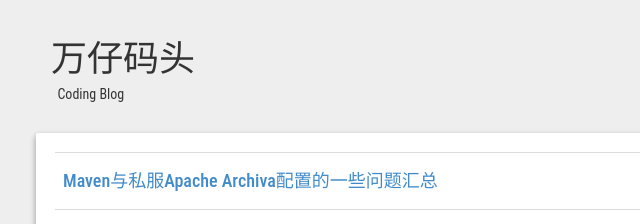
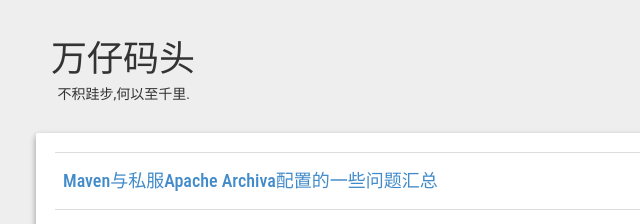
Before and after one commit to wanhongfu/wanhongfu.github.io, a plain HTML site: page index.html in a window 1280 px wide. Shown: the top 224 px of the page, 34-674 px from the left. Drawn offline with Linux system fonts and the light colour scheme.

Commit message:
minor update

```diff
--- a/index.html
+++ b/index.html
@@ -25,7 +25,7 @@
            		<div class="col-lg-10">
 	             	<div class="col-xs-10">
 	                	<h1 class="list-group-item-heading">万仔码头</h1>
-	                	<p class="list-group-item-text text-left">&nbsp;&nbsp;Coding Blog</p>
+	                	<p class="list-group-item-text text-left">&nbsp;&nbsp;不积跬步,何以至千里.</p>
 	                </div>
 	             	<div class="col-xs-1">
 	              		<a href="index.html"/><img class="img-thumbnail" src="img/logo.png" alt="Home"></a>
```
